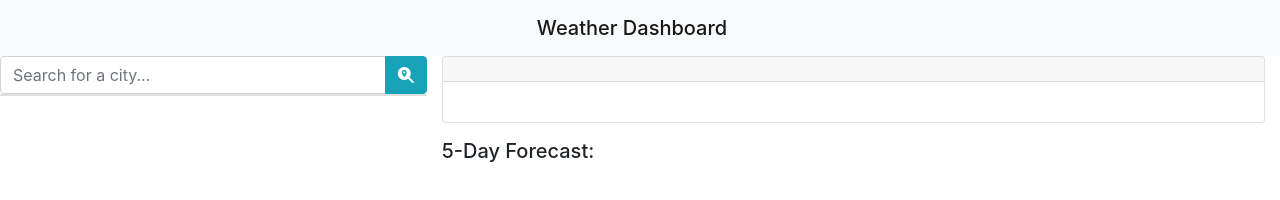
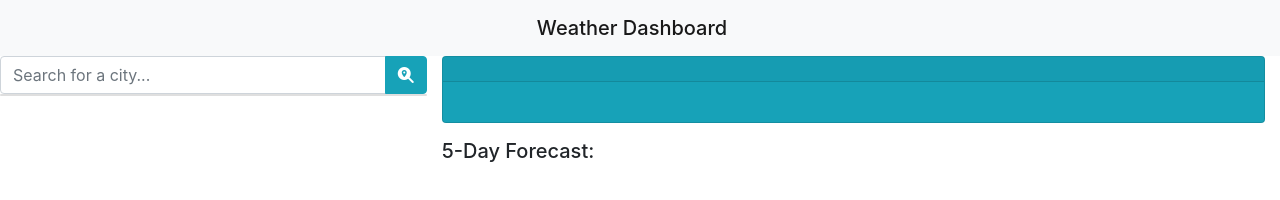
Before and after one commit to eliaswolfgang/Weather-Dashboard, a plain HTML site: page index.html in a window 1280 px wide. Drawn offline with nearby package versions, Linux system fonts and the light colour scheme; no server answers.

Commit message:
Changed background color of current weather conditions card

```diff
--- a/index.html
+++ b/index.html
@@ -41,7 +41,7 @@
             </div>
 
             <div class="col-8">
-                <div class="card">
+                <div class="card bg-info">
                     <h5 class="card-header"><span id="currentCity"></span><span id="currentDate"></span><span
                             id="currentConditions"></span></h5>
                     <div class="card-body" id="currentWeather"></div>
```
Also changed, not shown: 1 other file.
